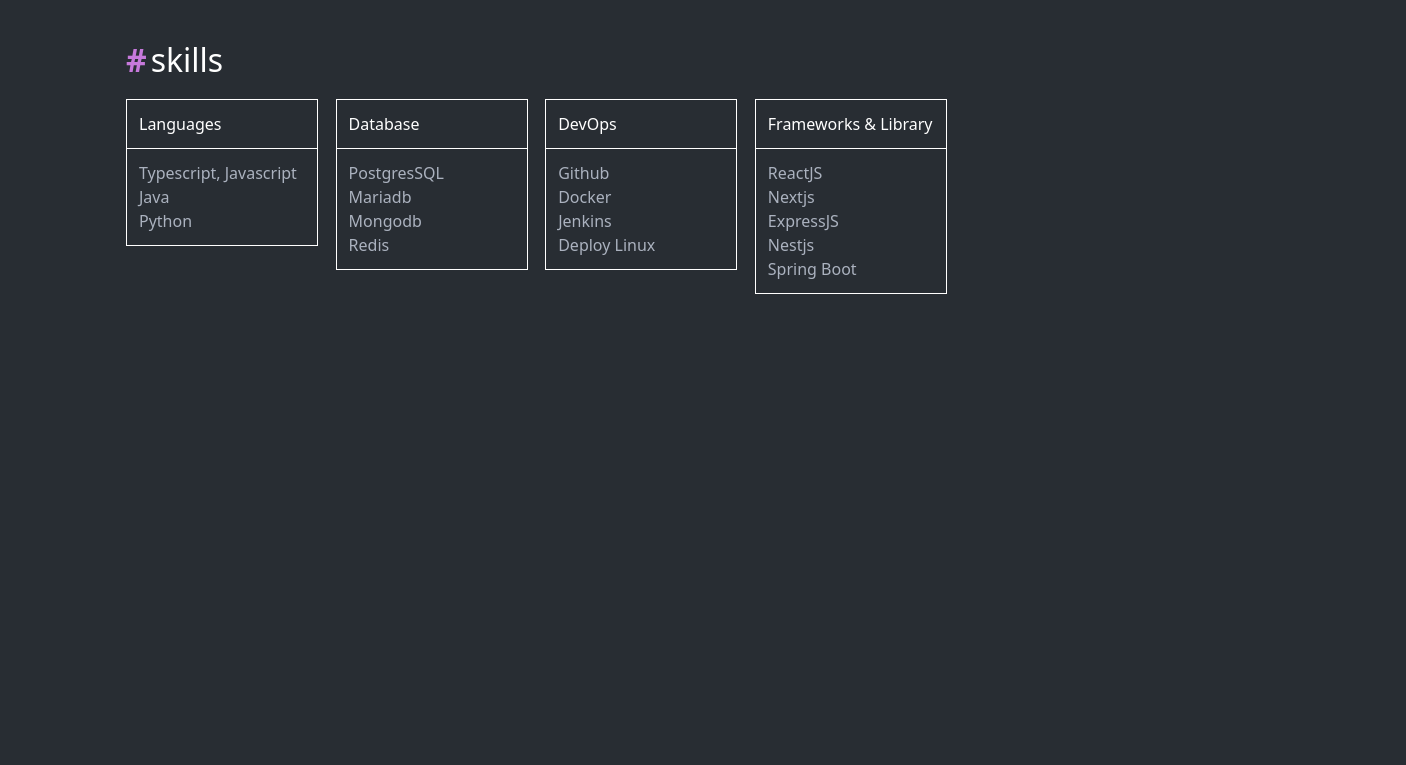
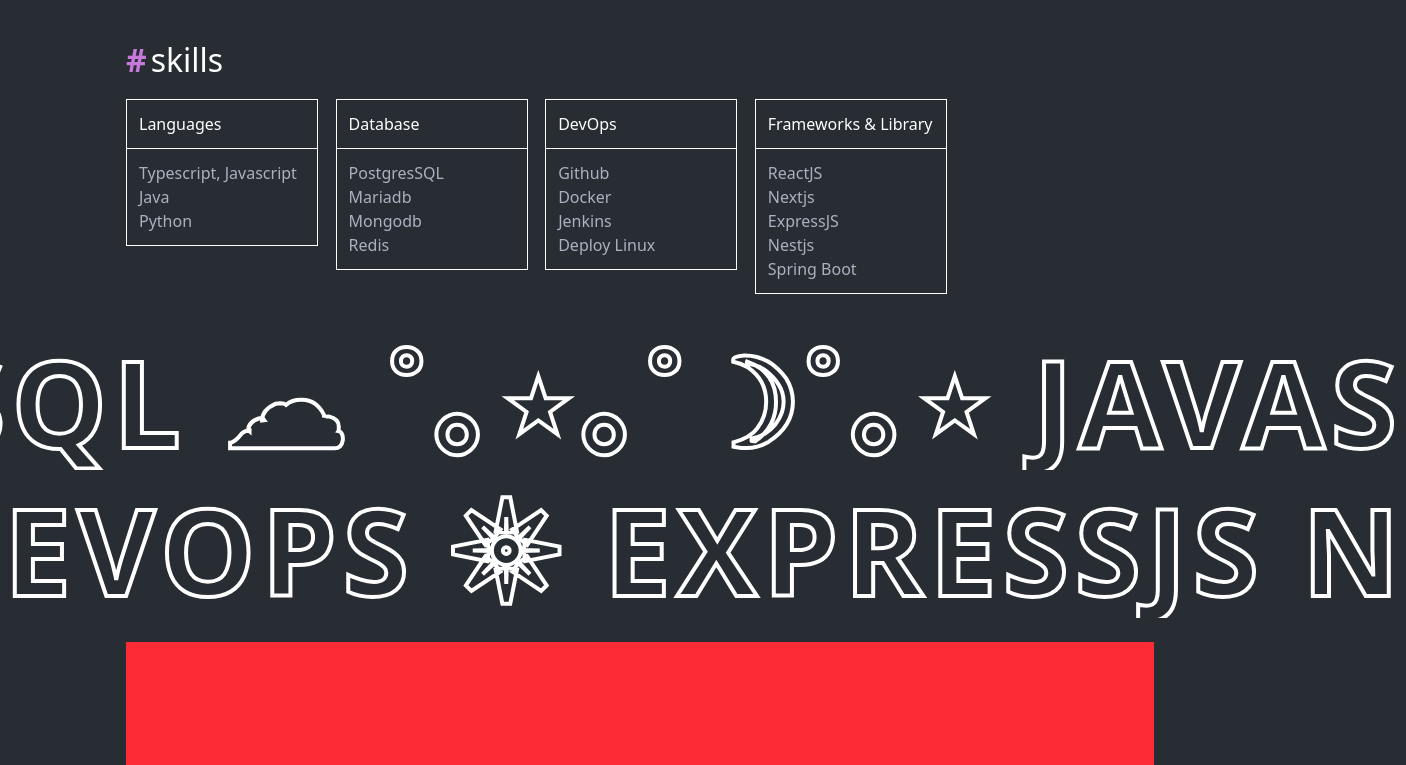
Before and after one commit to nguyenkhaan/portfolio, a Next.js app: page / in a window 1280 px wide. Shown: the part 735-1500 px from the top of the page, 1406 px wide, since content can reach past the window. Before the commit the page ends 1288 px from the top, so only its background shows below. Built offline with nearby package versions, Linux system fonts and the light colour scheme.

Commit message:
feat: marquee effect

```diff
--- a/src/app/globals.css
+++ b/src/app/globals.css
@@ -21,3 +21,9 @@
     background: var(--color-bg);
     top: -1px
 }
+.marquee-text {
+    -webkit-text-stroke: 4px var(--color-text);
+    color: transparent;
+    font-size: 120px;
+    paint-order: stroke;
+}
--- a/src/modules/landing/components/HomeSection.tsx
+++ b/src/modules/landing/components/HomeSection.tsx
@@ -4,6 +4,7 @@
 import Image from 'next/image';
 import SkillsCard from './SkillTable';
 import { mySkills } from '@/src/shared/constants/me.constants';
+import Marquee from '@/src/shared/components/Marquee';
 const HomeSection = () => {
     return (
         <LandingLayout
@@ -12,7 +13,7 @@
             id={NavbarMenuItems[0].link}
         >
             <div className="flex justify-between items-center gap-36">
-                <div className='flex flex-col gap-4 text-gray text-base'>
+                <div className="flex flex-col gap-4 text-gray text-base">
                     <p>Hello, i’m Elias!</p>
                     <p>
                         I’m a self-taught front-end developer based in Kyiv,
@@ -28,17 +29,36 @@
                         frameworks.
                     </p>
                 </div>
-                <Image height={500} width={340} alt='' src={'/images/avatar.png'}  />
+                <Image
+                    height={500}
+                    width={340}
+                    alt=""
+                    src={'/images/avatar.png'}
+                />
             </div>
-            <div className='my-10'>
-                <Heading className='mb-4'>skills</Heading>
-                <div className='w-full min-h-100 grid grid-cols-5 grid-rows-2 justify-between gap-5 gap-y-6 items-start'>
-                    {
-                        mySkills.map((skill) => {
-                            return <SkillsCard title={skill.title} skills={skill.details}   />
-                        })
-                    }
+            <div className="my-10">
+                <Heading className="mb-4">skills</Heading>
+                <div className="w-full grid grid-cols-5 grid-rows-1 justify-between gap-5 gap-y-6 items-start">
+                    {mySkills.map((skill) => {
+                        return (
+                            <SkillsCard
+                                title={skill.title}
+                                skills={skill.details}
+                            />
+                        );
+                    })}
                 </div>
+            </div>
+            <div className="mx-auto my-6">
+                <Marquee text=" Javascript </> Java Python Postgres-SQL ☁︎ ˚｡⋆｡˚☽˚｡⋆ " speed={2} />
+                <Marquee
+                    text="𖤓 ExpressJS Nestjs ReactJS </> NextJS DevOps"
+                    speed={2}
+                    reverse={true}
+                />
+            </div>
+            <div className='min-h-100 bg-red-500 w-full'>
+
             </div>
         </LandingLayout>
     );
--- /dev/null
+++ b/src/shared/components/Marquee.tsx
@@ -0,0 +1,64 @@
+'use client';
+import { motion, Variants } from 'framer-motion';
+const Marquee = ({ text = '', speed = 0  , reverse = false }) => {
+    const doubleText = `${text} ${text} ${text} ${text}`;
+    const to = (reverse? ["-100%",0] : [0,"-100%"])
+    const duration = doubleText.length / speed;
+    const framerVariants: Variants = {
+        marquee: {
+            x: to,
+            transition: {
+                duration: duration,
+                repeat: Infinity,
+                repeatType: 'loop',
+                ease: 'linear',
+            },
+        },
+
+    };
+    return (
+        <div className="w-[200vw] -translate-x-1/2 overflow-x-hidden flex whitespace-nowrap select-none my-3">
+            <motion.div
+                className="flex shrink-0 items-center"
+                variants={framerVariants}
+                animate="marquee"
+                whileHover={{animationPlayState: "paused"}}
+            >
+                <span className="marquee-text py-2 leading-none text-7xl font-black uppercase tracking-wider px-4">
+                    {doubleText}
+                </span>
+                <span className="text-7xl leading-none py-2 marquee-text font-black uppercase text-text tracking-wider px-4">
+                    {doubleText}
+                </span>
+            </motion.div>
+            <motion.div
+                className="flex shrink-0 items-center"
+                variants={framerVariants}
+                animate="marquee"
+            >
+                <span className="text-7xl leading-none py-2 marquee-text font-black uppercase tracking-wider px-4">
+                    {doubleText}
+                </span>
+                <span className="text-7xl marquee-text leading-none py-2 font-black uppercase text-text tracking-wider px-4">
+                    {doubleText}
+                </span>
+            </motion.div>
+        </div>
+    );
+};
+export default Marquee;
+
+/**
+ * Cu phap framer motions
+ * motion.div
+ *     variants = {varaints}  //Object chua cac diem den cua animation
+ *      animate = {animate}   //Trang thai muon di chuyen den
+ *     transition = {{}} cau hinh cac thong so animation cho tung thuoc tinh
+ * 2. Su dung transition
+ * - Mo ta cach hie ung/thuoc tinh se thay doi nhu the nay
+ * repeat (so lan lap lai hieu ung):
+ * repeatType (Trang thai lap lai): loop, reverse, mirror
+ * type: Laoi hieu ung (spring, tweet...)
+ *
+ * motion.div
+ */
```
